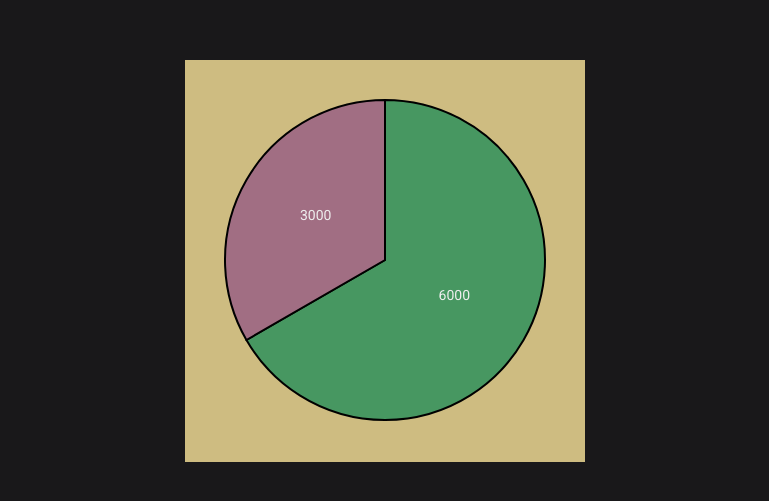
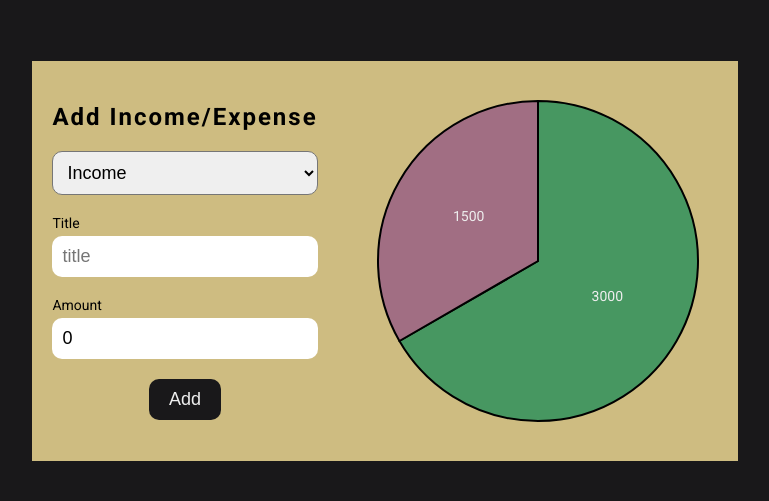
Before and after one commit to dev-saeddaoud/Pie-Chart, a Svelte app: page / in a window 1280 px wide. Shown: the part 139-640 px from the top of the page, without its empty margins (255-1024 px from the left). Built offline with nearby package versions, Linux system fonts and the light colour scheme.

Commit message:
added form to add new entries and update the chart

```diff
--- a/src/App.svelte
+++ b/src/App.svelte
@@ -1,29 +1,17 @@
 <script lang="ts">
-  import * as d3 from 'd3';
-  import Pie from './lib/Pie.svelte';
-  import { aggregateExpenses } from './stores/expenses';
+  import AddEntryForm from './lib/add-entry-form/AddEntryForm.svelte';
 
-  let width = 400,
-    height = 400,
-    margin = 40,
-    radius = Math.min(width, height) / 2 - margin;
-
-  let pie = d3.pie<AggregateExpenseItem>().value((d) => d.amount);
-  let dataReady = pie($aggregateExpenses);
+  import PieChart from './lib/PieChart.svelte';
 </script>
 
 <div class="canvas">
-  <svg {width} {height}>
-    <g transform="translate({width / 2}, {height / 2})">
-      {#each dataReady as entry, i (entry.data.id)}
-        <Pie {entry} {radius} prevEnd={dataReady[i - 1]?.endAngle} />
-      {/each}
-    </g>
-  </svg>
+  <AddEntryForm />
+  <PieChart />
 </div>
 
 <style>
   .canvas {
     background-color: var(--box-color);
+    display: flex;
   }
 </style>
--- /dev/null
+++ b/src/helpers/aggregateFn.ts
@@ -0,0 +1,17 @@
+const aggregateFn = (expenses: ExpenseItem[]) => {
+  console.log('object');
+  let values = [
+    { id: 0, type: 'inc', amount: 0 },
+    { id: 1, type: 'exp', amount: 0 },
+  ];
+  expenses.forEach((item) => {
+    values.forEach((value, i) => {
+      if (value.type === item.type) {
+        values[i].amount += item.amount;
+      }
+    });
+  });
+  return values;
+};
+
+export default aggregateFn;
--- a/src/lib/Pie.svelte
+++ b/src/lib/Pie.svelte
@@ -12,11 +12,18 @@
 
   export let prevEnd: number | undefined;
 
+  // console.log(entry.endAngle, prevEnd);
+
   let startAngleTween = createTweenValue(prevEnd ? prevEnd : 0);
   $: startAngleTween.set(+entry.startAngle);
 
-  let endAngleTween = createTweenValue(prevEnd ? prevEnd : 0);
+  let endAngleTween = createTweenValue(prevEnd ? prevEnd : +entry.startAngle);
   $: endAngleTween.set(+entry.endAngle);
+
+  let amountTween = createTweenValue(0);
+  $: amountTween.set(entry.data.amount);
+
+  // $: console.log(entry.data.id, $startAngleTween, $endAngleTween);
 </script>
 
 <g>
@@ -36,7 +43,7 @@
       ...entry,
       startAngle: $startAngleTween,
       endAngle: $endAngleTween,
-    })})">{entry.data.amount}</text
+    })})">{$amountTween.toFixed(0)}</text
   >
 </g>
 
--- /dev/null
+++ b/src/lib/PieChart.svelte
@@ -0,0 +1,26 @@
+<script lang="ts">
+  import * as d3 from 'd3';
+  import aggregateFn from '../helpers/aggregateFn';
+  import { expenses } from '../stores/expenses';
+  import Pie from './Pie.svelte';
+  //   import { aggregateExpenses } from '../stores/expenses';
+
+  let width = 400,
+    height = 400,
+    margin = 40,
+    radius = Math.min(width, height) / 2 - margin;
+
+  $: aggregateExpenses = aggregateFn($expenses);
+  $: console.log(aggregateExpenses);
+
+  let pie = d3.pie<AggregateExpenseItem>().value((d) => d.amount);
+  $: dataReady = pie(aggregateExpenses);
+</script>
+
+<svg {width} {height}>
+  <g transform="translate({width / 2}, {height / 2})">
+    {#each dataReady as entry, i (entry.data.id)}
+      <Pie {entry} {radius} prevEnd={dataReady[i - 1]?.endAngle} />
+    {/each}
+  </g>
+</svg>
--- /dev/null
+++ b/src/lib/add-entry-form/AddEntryForm.svelte
@@ -0,0 +1,117 @@
+<script lang="ts">
+  import { v4 as uuidv4 } from 'uuid';
+  import { expenses } from '../../stores/expenses';
+
+  let title: string = '';
+  let amount: number = 0;
+  let type: string;
+
+  const addEntry = () => {
+    let newEntry = { id: uuidv4(), type, title, amount };
+    console.log(newEntry);
+    expenses.update((prevValues) => {
+      let newValues = [newEntry, ...prevValues];
+      return newValues;
+    });
+    title = '';
+    type = null;
+    amount = 0;
+  };
+</script>
+
+<div class="container">
+  <form class="form" on:submit|preventDefault={addEntry}>
+    <h3 class="form__title">Add Income/Expense</h3>
+    <div class="form__group">
+      <select bind:value={type}>
+        <option value={null} disabled>Select Type</option>
+        <option value="inc">Income</option>
+        <option value="exp">Expense</option>
+      </select>
+    </div>
+    <div class="form__group">
+      <label for="title">Title</label>
+      <input type="text" id="title" placeholder="title" bind:value={title} />
+    </div>
+    <div class="form__group">
+      <label for="amount">Amount</label>
+      <input
+        type="number"
+        min="0"
+        id="amount"
+        placeholder="amount"
+        bind:value={amount}
+      />
+    </div>
+    <div class="btn-container">
+      <button type="submit" class="btn">Add</button>
+    </div>
+  </form>
+</div>
+
+<style>
+  .container {
+    display: flex;
+    justify-content: center;
+    align-items: center;
+    padding: 20px;
+  }
+
+  .form__title {
+    width: 100%;
+    display: block;
+    font-size: 24px;
+    text-align: center;
+    letter-spacing: 2px;
+  }
+
+  .form__group {
+    margin: 20px 0;
+  }
+
+  .form__group select {
+    width: 100%;
+    padding: 10px;
+    border-radius: 10px;
+    font-size: 18px;
+  }
+
+  .form__group select:focus {
+    outline: none;
+  }
+
+  .form__group label {
+    display: block;
+    font-size: 14px;
+    margin-bottom: 5px;
+  }
+
+  .form__group input {
+    width: 100%;
+    padding: 10px;
+    border: none;
+    border-radius: 10px;
+    font-size: 18px;
+  }
+
+  .form__group input:active,
+  .form__group input:focus {
+    outline: none;
+    border: none;
+  }
+
+  .btn-container {
+    display: flex;
+    justify-content: center;
+    align-items: center;
+  }
+
+  .btn {
+    padding: 10px 20px;
+    border-radius: 10px;
+    font-size: 18px;
+    background-color: var(--bg-color);
+    color: var(--text-color);
+    border: none;
+  }
+</style>
--- a/src/stores/expenses.ts
+++ b/src/stores/expenses.ts
@@ -2,23 +2,21 @@ import { writable, derived } from 'svelte/store';
 import { v4 as uuidv4 } from 'uuid';
 
 export const expenses = writable([
-  { id: uuidv4(), type: 'inc', title: 'salary', amount: 3000 },
   { id: uuidv4(), type: 'inc', title: 'interest', amount: 3000 },
   { id: uuidv4(), type: 'exp', title: 'rent', amount: 1500 },
-  { id: uuidv4(), type: 'exp', title: 'clothes', amount: 1500 },
 ]);
 
-export const aggregateExpenses = derived(expenses, ($expenses) => {
-  let values = [
-    { id: uuidv4(), type: 'inc', amount: 0 },
-    { id: uuidv4(), type: 'exp', amount: 0 },
-  ];
-  $expenses.forEach((item) => {
-    values.forEach((value, i) => {
-      if (value.type === item.type) {
-        values[i].amount += item.amount;
-      }
-    });
-  });
-  return values;
-});
+// export const aggregateExpenses = derived(expenses, ($expenses) => {
+//   let values = [
+//     { id: 0, type: 'inc', amount: 0 },
+//     { id: 1, type: 'exp', amount: 0 },
+//   ];
+//   $expenses.forEach((item) => {
+//     values.forEach((value, i) => {
+//       if (value.type === item.type) {
+//         values[i].amount += item.amount;
+//       }
+//     });
+//   });
+//   return values;
+// });
--- a/src/types.d.ts
+++ b/src/types.d.ts
@@ -8,7 +8,7 @@ type ExpenseItem = {
 type ExpenseData = ExpenseItem[];
 
 type AggregateExpenseItem = {
-  id: string;
+  id: number;
   type: string;
   amount: number;
 };
```
